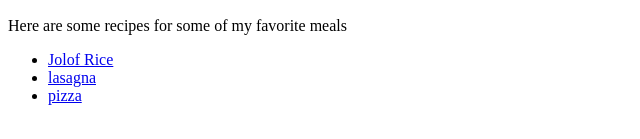
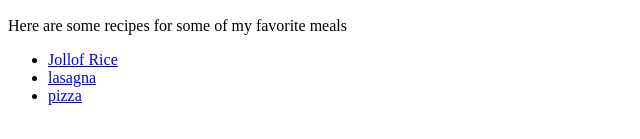
Before and after one commit to Gbengz123/odin-recipes, a plain HTML site: page index.html in a window 1280 px wide. Shown: the part 333-472 px from the top of the page, 0-640 px from the left. Drawn offline with Linux system fonts and the light colour scheme.

Commit message:
Correct spelling mistake in jollof link

```diff
--- a/index.html
+++ b/index.html
@@ -9,7 +9,7 @@
             <img src="./images/knife&fork.jpg" alt="" width="300px" height="250px">
             <p>Here are some recipes for some of my favorite meals</p>
             <ul>
-                <li><a href="./recipes/jolof.html">Jolof Rice</a></li>
+                <li><a href="./recipes/jollof.html">Jollof Rice</a></li>
                 <li><a href="./recipes/lasagna.html">lasagna</a></li>
                 <li><a href="./recipes/pizza.html">pizza</a></li>
             </ul>
```
